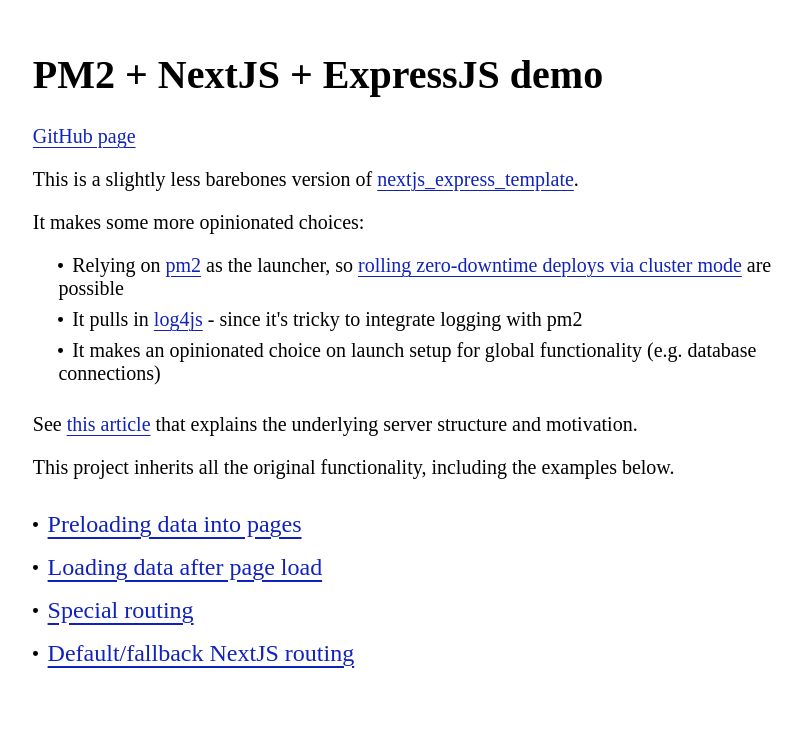
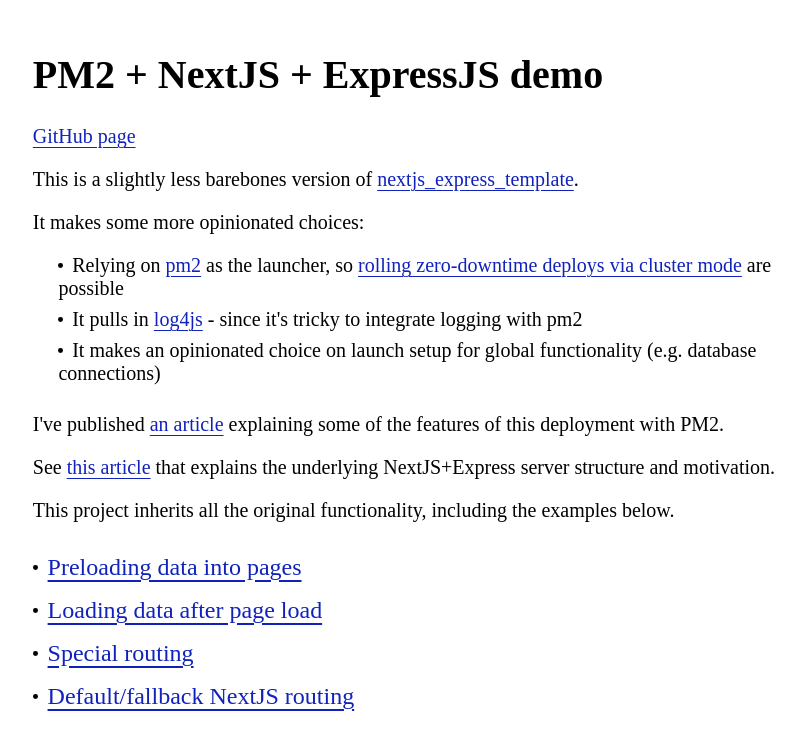
Before and after one commit to alexey-dc/pm2_nextjs_express_template, a Next.js app: page /main in a window 1280 px wide. Shown: the top 750 px of the page, without its empty margins (228-1033 px from the left). Built offline with nearby package versions, Linux system fonts and the light colour scheme.

Commit message:
Link to pm2 article

```diff
--- a/pages/main.jsx
+++ b/pages/main.jsx
@@ -17,7 +17,10 @@
       <li> It makes an opinionated choice on launch setup for global functionality (e.g. database connections) </li>
     </ul>
     <p>
-      See <a target="_blank" href="https://dev.to/alexeydc/express-nextjs-sample-tutorial-integration-485f">this article</a> that explains the underlying server structure and motivation.
+      I've published <a target="_blank" href="https://dev.to/alexeydc/pm2-express-nextjs-with-github-source-zero-downtime-deploys-n71">an article</a> explaining some of the features of this deployment with PM2.
+    </p>
+    <p>
+      See <a target="_blank" href="https://dev.to/alexeydc/express-nextjs-sample-tutorial-integration-485f">this article</a> that explains the underlying NextJS+Express server structure and motivation.
     </p>
     <p>
       This project inherits all the original functionality, including the examples below.
```
